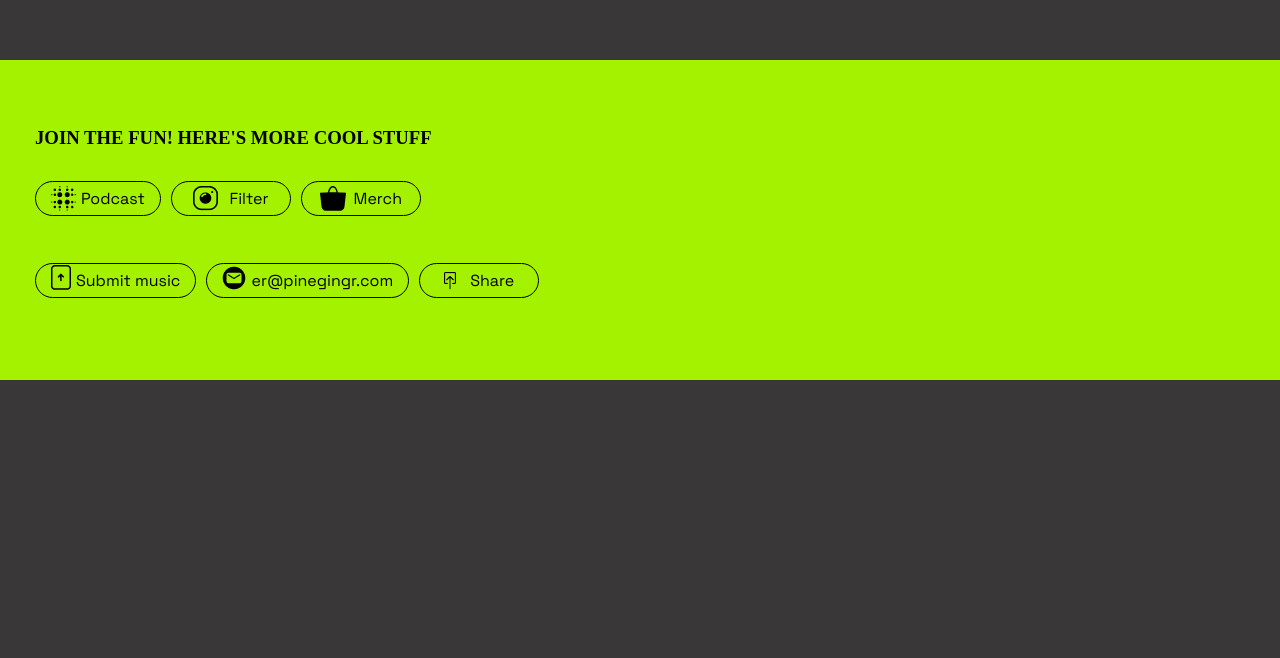
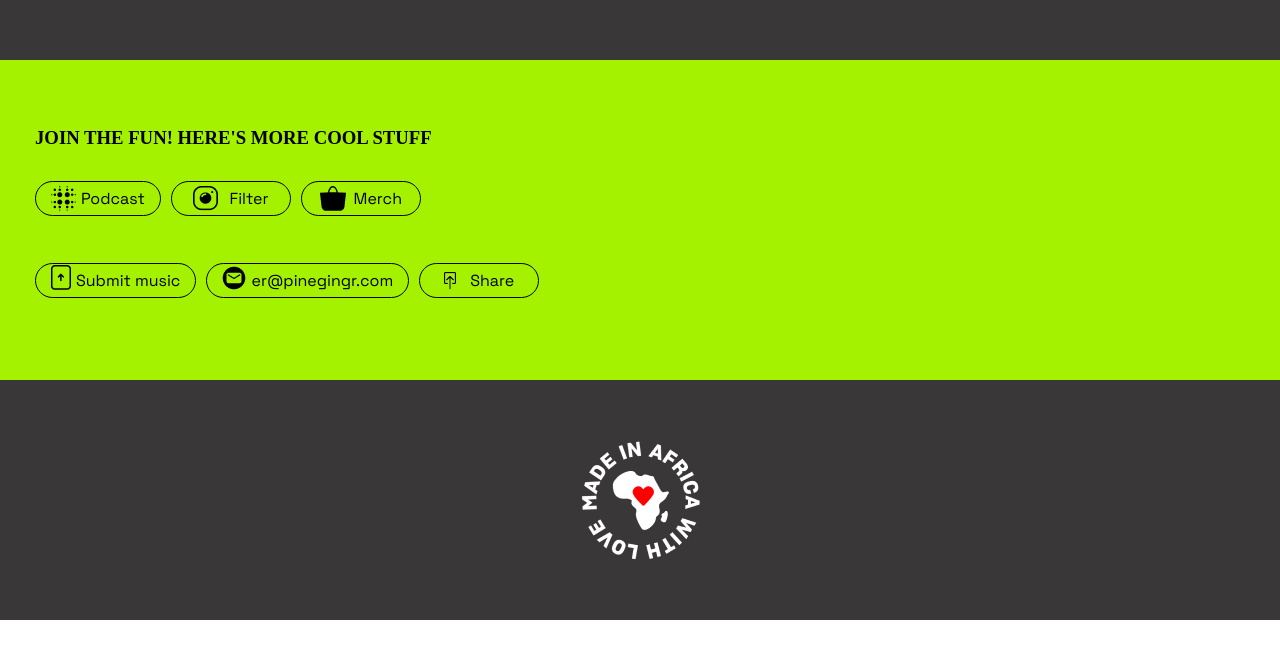
Before and after one commit to mr-funtor/energy-radio, a plain HTML site: page index.html in a window 1280 px wide. Shown: the part 2180-2838 px from the top of the page. After the commit the page ends 2800 px from the top, so only its background shows below. Drawn offline with Linux system fonts and the light colour scheme.

Commit message:
styled last section

```diff
--- a/css/main.css
+++ b/css/main.css
@@ -324,8 +324,12 @@ body{
 
 .footer-section{
 	width:100%;
-	min-height: 50vh;
+	min-height: 30vh;
 	background: #393737;
+	padding: 30px;
+	display:flex;
+	justify-content:center;
+	align-items:center;
 }
 
 
--- a/index.html
+++ b/index.html
@@ -157,7 +157,7 @@
 		</section>
 
 		<footer class="footer-section">
-			<img src=""/>
+			<img src="./img/africa.png"/>
 		</footer>
 
 	</main>
```
